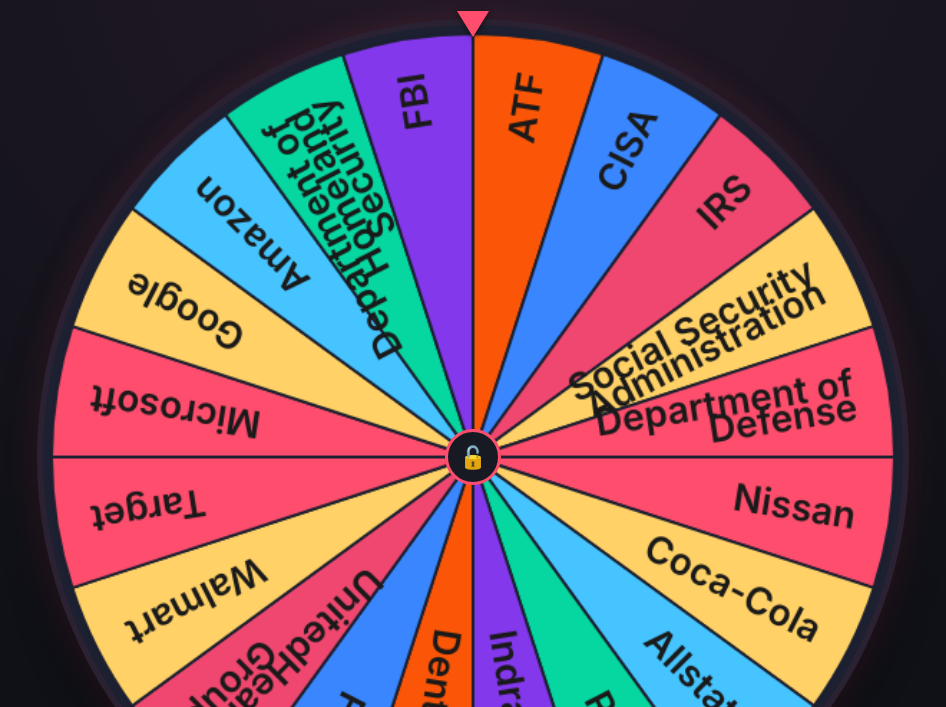
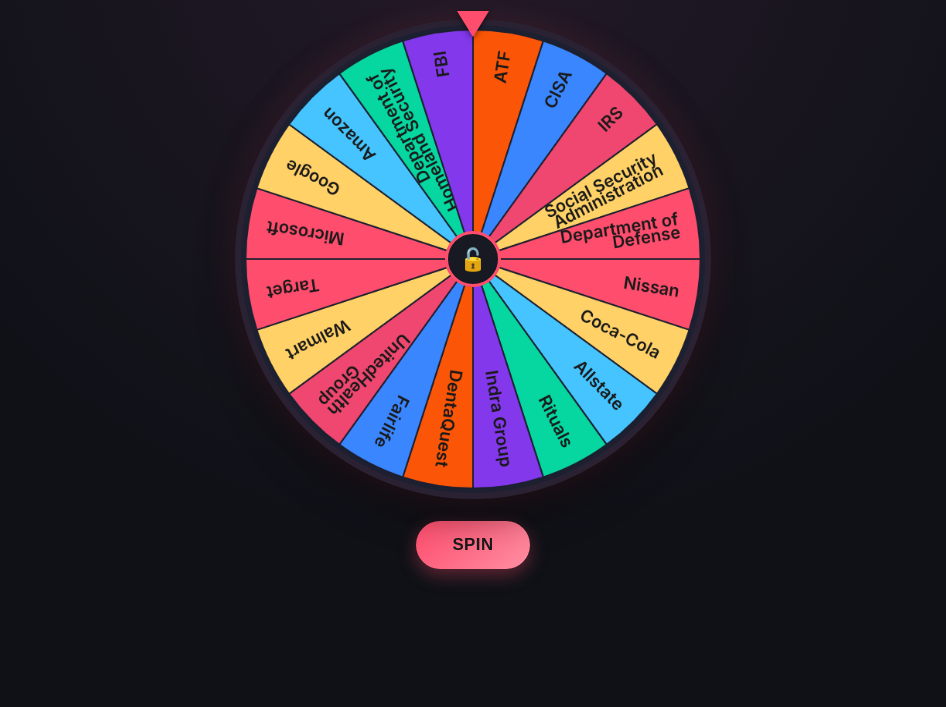
Before and after one commit to oneboss302/whos-next, a plain HTML site: page index.html in a window 1280 px wide. Shown: the part 93-800 px from the top of the page, without its empty margins (167-1113 px from the left). Drawn offline with Linux system fonts and the light colour scheme.

Commit message:
Cap pool wheel to viewport height so it fits laptop screens
Co-Authored-By: Claude Haiku 5.5 <noreply@anthropic.com>

```diff
--- a/index.html
+++ b/index.html
@@ -36,7 +36,7 @@
   }
   .wheel-wrap {
     position: relative;
-    width: min(860px, 96vw);
+    width: min(640px, 92vw, 58vh);
     aspect-ratio: 1 / 1;
     margin-bottom: 28px;
   }
@@ -219,7 +219,7 @@ function drawWheel() {
     ctx.textAlign = "right";
     ctx.textBaseline = "middle";
     ctx.fillStyle = "#1a1a1a";
-    ctx.font = "600 26px -apple-system, sans-serif";
+    ctx.font = "600 22px -apple-system, sans-serif";
     const lines = wrapText(ctx, names[i], radius - 90);
     const lineHeight = 17;
     const totalH = lines.length * lineHeight;
```
